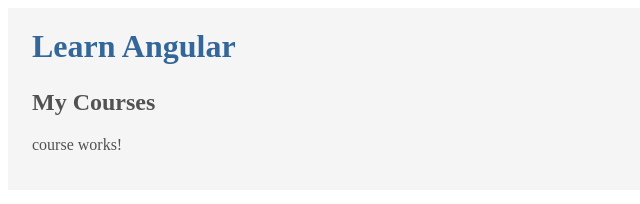
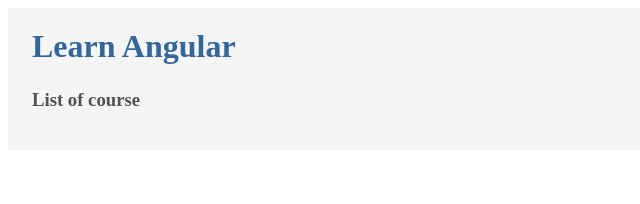
Before and after one commit to palashmon/learn-angular4, an Angular app: page / in a window 1280 px wide. Shown: the top 204 px of the page, without its empty margins (0-640 px from the left). Built offline with nearby package versions, Linux system fonts and the light colour scheme.

Commit message:
Templates using string interpolation Syntax: {{ title }}

```diff
--- a/src/app/app.component.html
+++ b/src/app/app.component.html
@@ -2,6 +2,5 @@
 
 <div class="container">
   <h1 class="title has-text-info ">Learn Angular</h1>
-  <courses></courses>
-  <app-course></app-course>
+  <app-courses></app-courses>
 </div>
--- a/src/app/courses.component.ts
+++ b/src/app/courses.component.ts
@@ -1,7 +1,9 @@
 import { Component } from '@angular/core';
 
 @Component({
-  selector: 'courses',
-  template: '<h2 class="subtitle">My Courses</h2>'
+  selector: 'app-courses',
+  template: '<h3 class="subtitle">{{ title }}</h3>'
 })
-export class CoursesComponent {}
+export class CoursesComponent {
+  title = 'List of course';
+}
```
